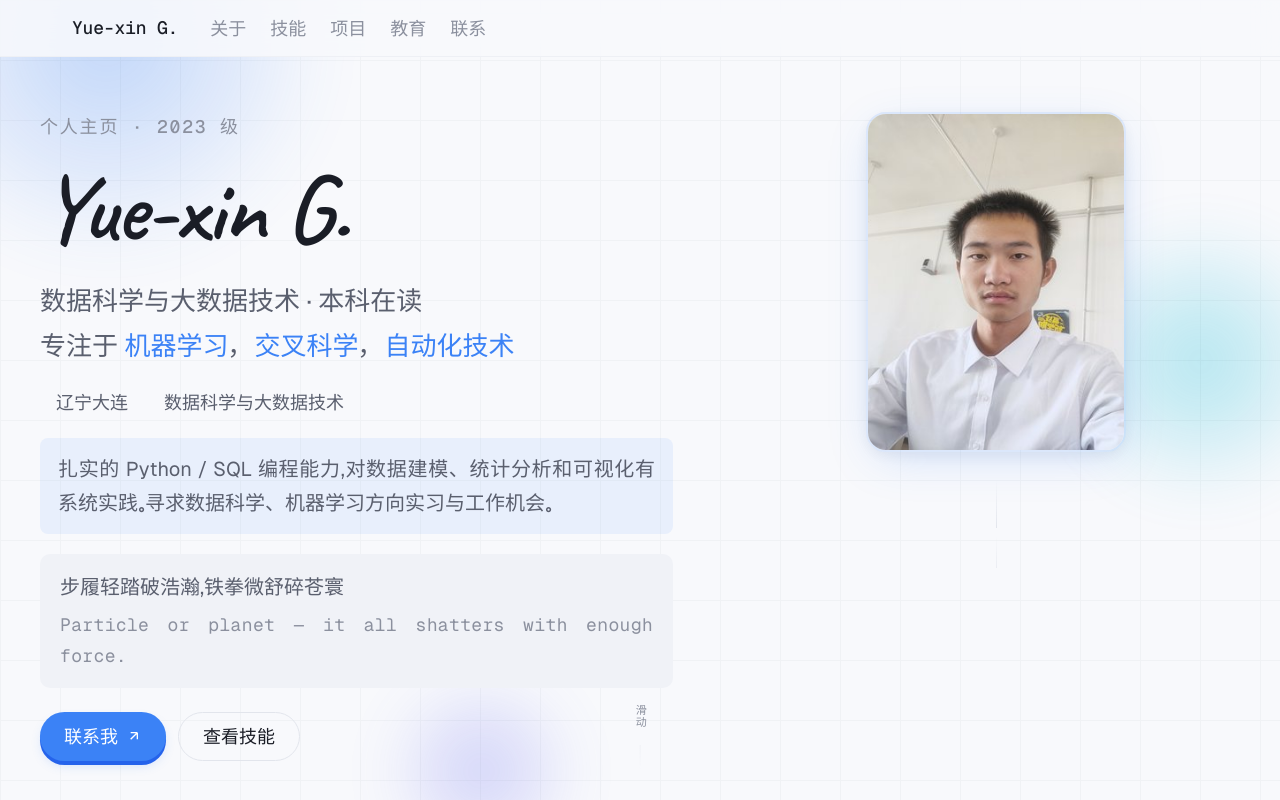
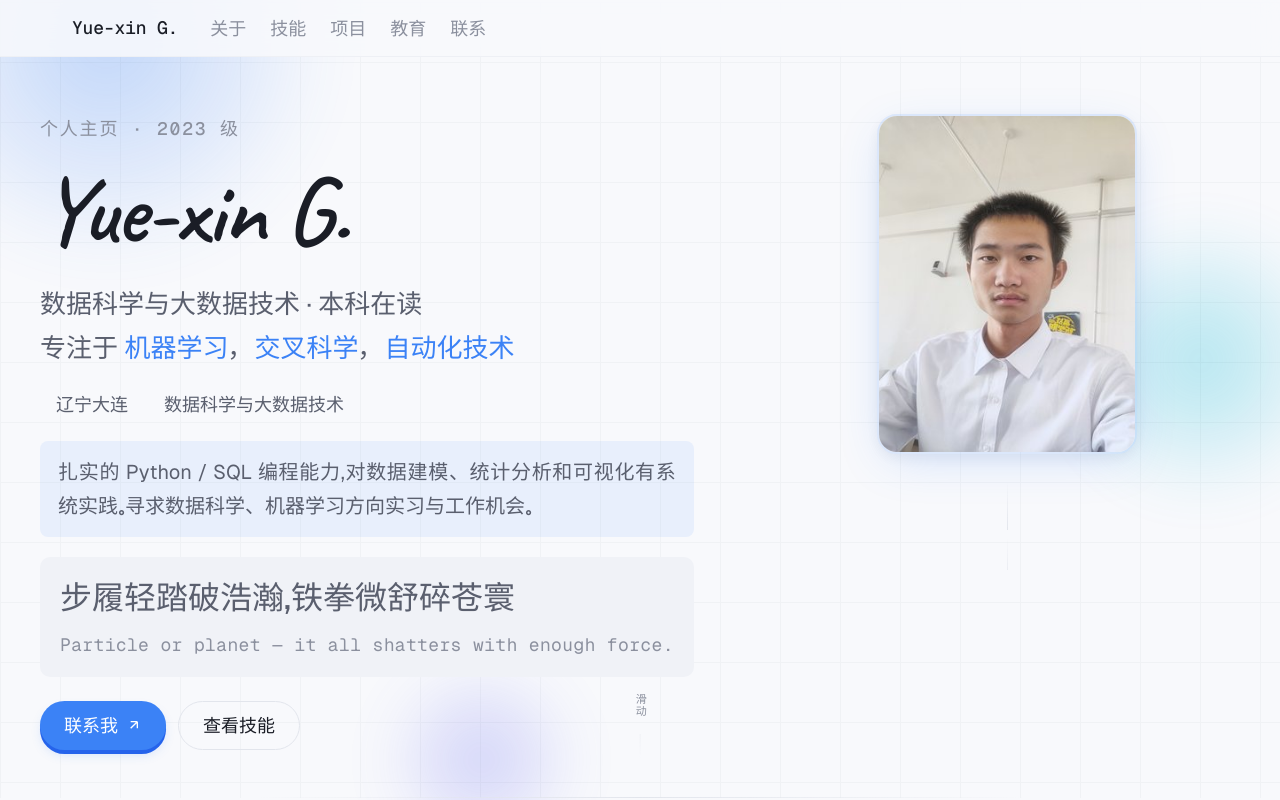
Before and after one commit to qyyyy09315/qyyyy09315.github.io, a Vue app: page / in a window 1280 px wide. Built offline with nearby package versions, Linux system fonts and the light colour scheme.

Commit message:
style: 优化座右铭排版
- 中文字号增大至 text-xl，字重 500
- 英文添加 white-space: nowrap，强制单行不换行

```diff
--- a/src/components/HeroSection.vue
+++ b/src/components/HeroSection.vue
@@ -23,7 +23,7 @@
           扎实的 Python / SQL 编程能力，对数据建模、统计分析和可视化有系统实践。寻求数据科学、机器学习方向实习与工作机会。
         </p>
         <blockquote class="hero-quote animate fade-up" style="--delay: 0.9s">
-          步履轻踏破浩瀚，铁拳微舒碎苍寰
+          <span class="quote-zh">步履轻踏破浩瀚，铁拳微舒碎苍寰</span>
           <span class="quote-en">Particle or planet — it all shatters with enough force.</span>
         </blockquote>
         <div class="hero-actions animate fade-up" style="--delay: 1.05s">
@@ -160,6 +160,13 @@ const navTo = inject('navigateTo', () => {})
   border-radius: 10px;
 }
 
+.quote-zh {
+  font-size: var(--text-xl);
+  font-weight: 500;
+  line-height: 1.6;
+  display: block;
+}
+
 .quote-en {
   font-family: var(--font-mono);
   font-size: var(--text-sm);
@@ -167,6 +174,7 @@ const navTo = inject('navigateTo', () => {})
   display: block;
   margin-top: .375rem;
   letter-spacing: .02em;
+  white-space: nowrap;
 }
 
 .hero-actions {
```
